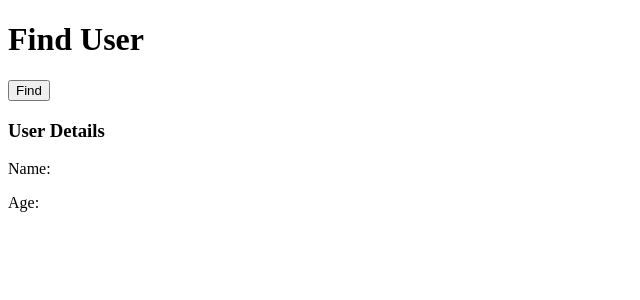
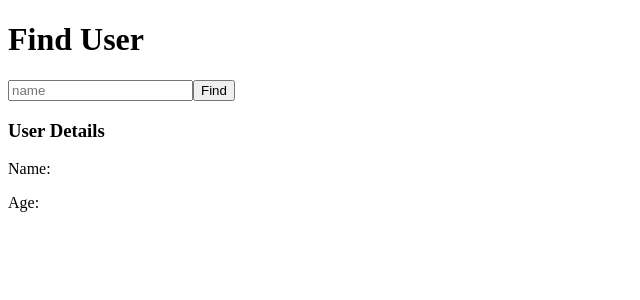
Before and after one commit to KennedyMungai/react_typescript_sample, a React (Create React App) app: page / in a window 1280 px wide. Shown: the top 300 px of the page, without its empty margins (0-640 px from the left). Built offline with nearby package versions, Linux system fonts and the light colour scheme.

Commit message:
Added an input box

```diff
--- a/src/state/UserSearch.tsx
+++ b/src/state/UserSearch.tsx
@@ -6,6 +6,7 @@ const UserSearch = () =>
     return (
         <div>
             <h1>Find User</h1>
+            <input type="text" placeholder='name' />
             <button>Find</button>
             <div className="">
                 <h3>User Details</h3>
```
